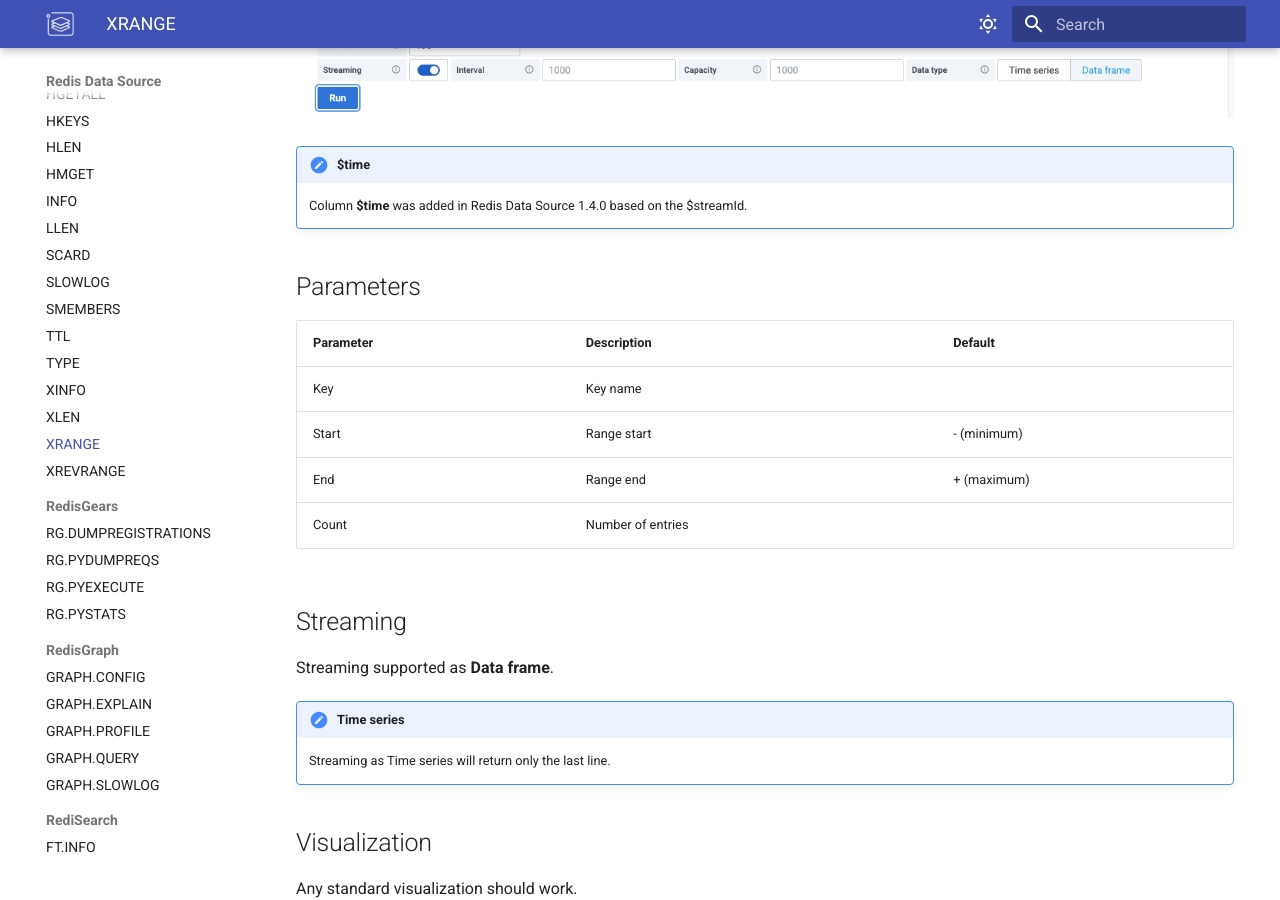
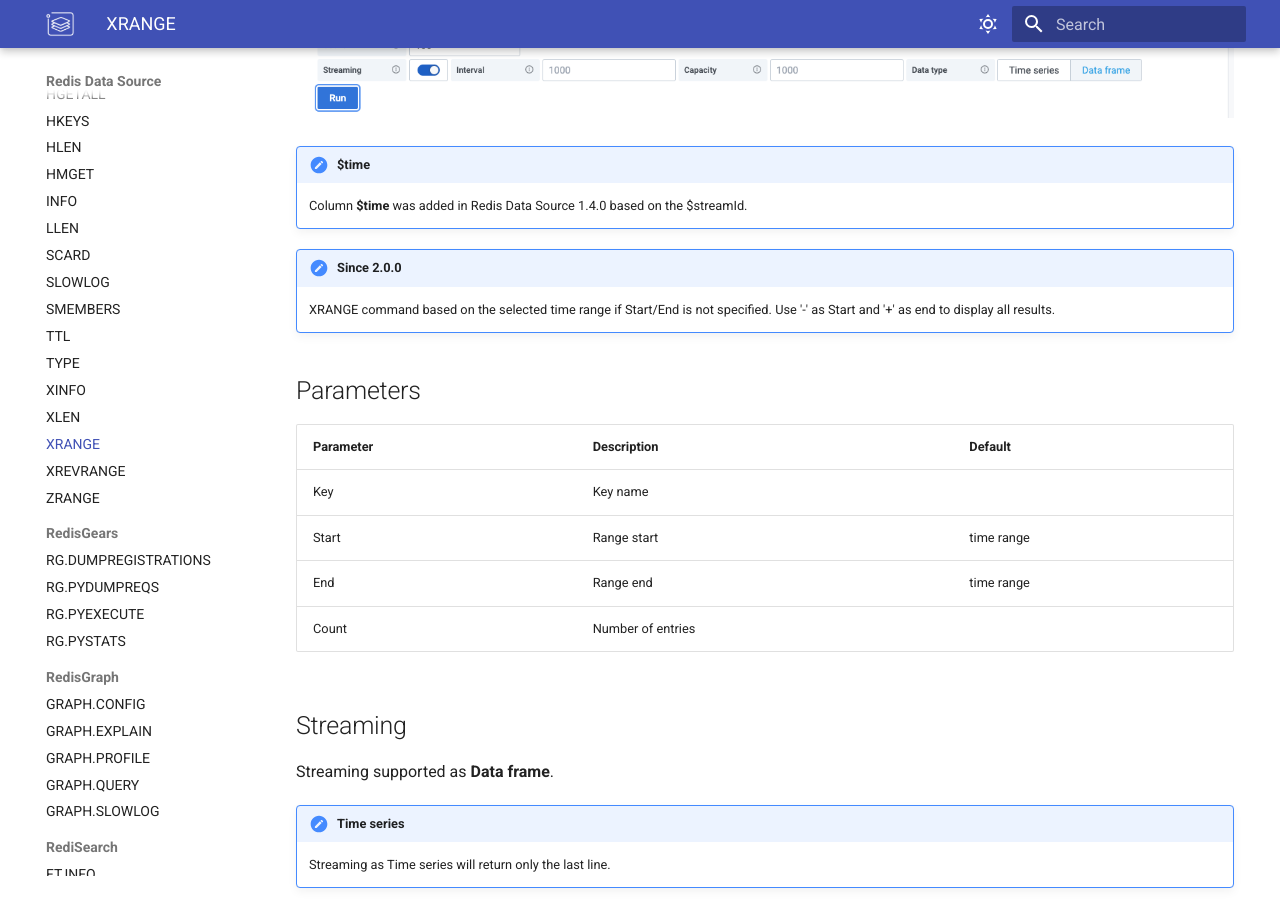
Before and after one commit to RedisGrafana/RedisGrafana, an MkDocs documentation site: the page built from docs/redis-datasource/redis/XRANGE.md, in a window 1280 px wide and 900 px high, scrolled down 845 px. Built offline with MkDocs 1.6.1 and Material for MkDocs 9.7.7, drawn with Linux system fonts in a browser that asks for light colours.

Commit message:
Add ZRANGE, update XRANGE and configuration (#94)

```diff
--- a/docs/redis-datasource/redis/XRANGE.md
+++ b/docs/redis-datasource/redis/XRANGE.md
@@ -16,14 +16,18 @@
 
     Column **$time** was added in Redis Data Source 1.4.0 based on the $streamId.
 
+!!! important "Since 2.0.0"
+
+    XRANGE command based on the selected time range if Start/End is not specified. Use '-' as Start and '+' as end to display all results.
+
 ## Parameters
 
-| Parameter | Description       | Default     |
-| --------- | ----------------- | ----------- |
-| Key       | Key name          |             |
-| Start     | Range start       | - (minimum) |
-| End       | Range end         | + (maximum) |
-| Count     | Number of entries |             |
+| Parameter | Description       | Default    |
+| --------- | ----------------- | ---------- |
+| Key       | Key name          |            |
+| Start     | Range start       | time range |
+| End       | Range end         | time range |
+| Count     | Number of entries |            |
 
 ## Streaming
 
--- a/mkdocs.yml
+++ b/mkdocs.yml
@@ -87,6 +87,7 @@
           - "XLEN": "redis-datasource/redis/XLEN.md"
           - "XRANGE": "redis-datasource/redis/XRANGE.md"
           - "XREVRANGE": "redis-datasource/redis/XREVRANGE.md"
+          - "ZRANGE": "redis-datasource/redis/ZRANGE.md"
       - "RedisGears":
           - "RG.DUMPREGISTRATIONS": "redis-datasource/redis-gears/RG-DUMPREGISTRATIONS.md"
           - "RG.PYDUMPREQS": "redis-datasource/redis-gears/RG-PYDUMPREQS.md"
```
Also changed, not shown: docs/redis-datasource/commands.md (+1 -0 lines), docs/redis-datasource/configuration.md (+4 -0 lines), docs/redis-datasource/redis/ZRANGE.md (added, +26 -0 lines), docs/images/redis-datasource/commands/zrange.png (added), docs/images/redis-datasource/config/config-editor.png.
